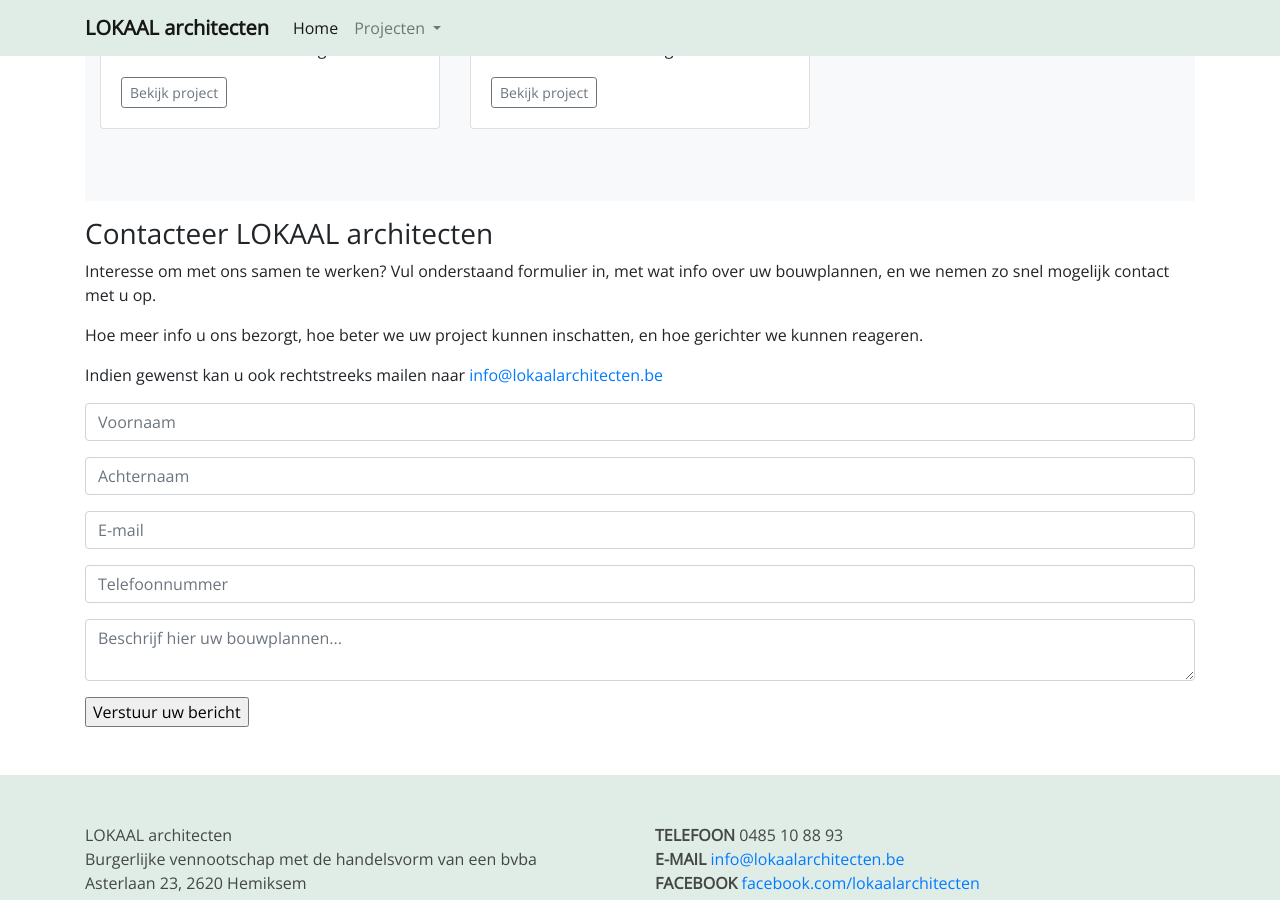
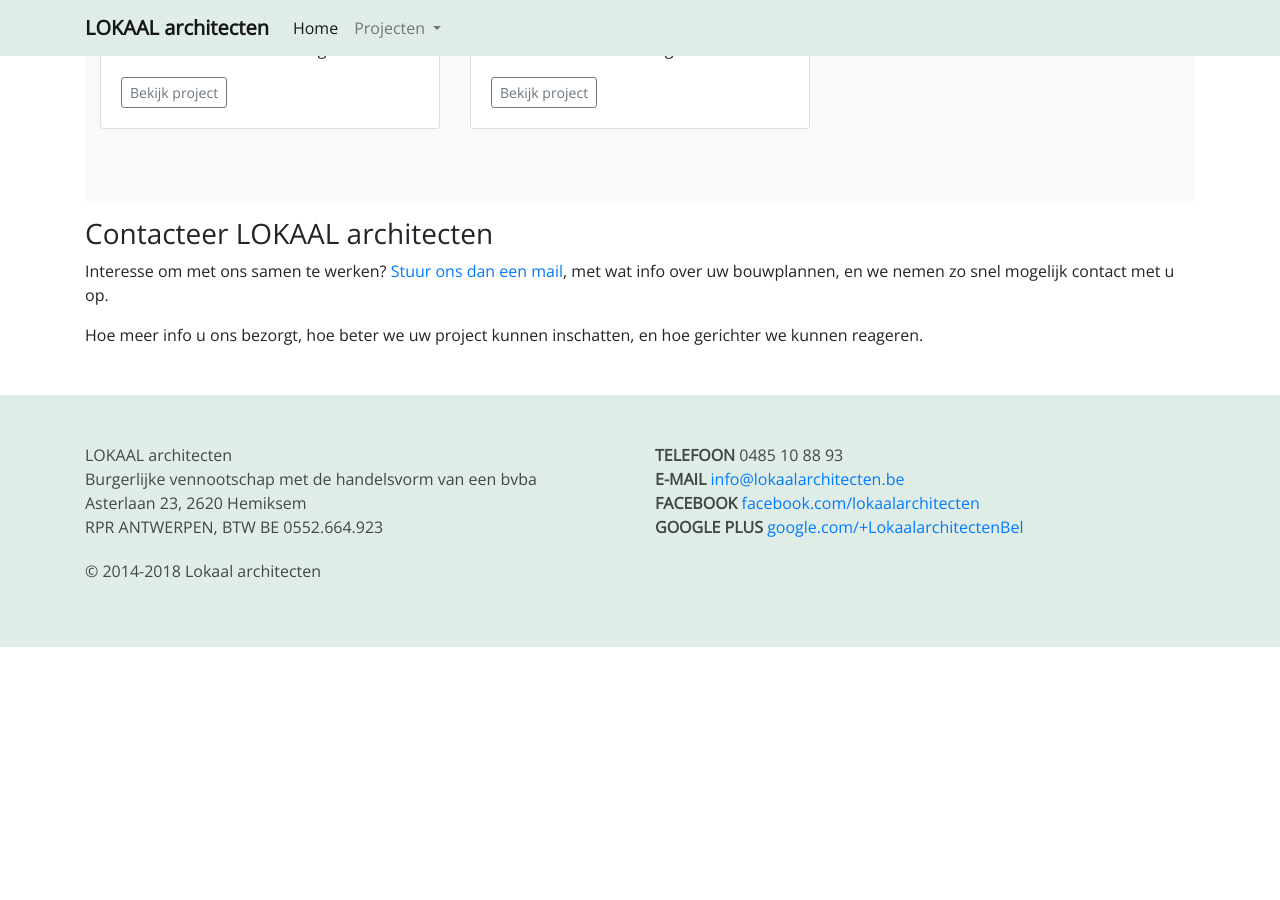
Before and after one commit to johanvanmol/LOKAAL, a Jekyll site: the page built from index.md, in a window 1280 px wide and 900 px high, scrolled down 1470 px. Built offline with Jekyll 4.4.1, drawn with Linux system fonts in a browser that asks for light colours; nearby versions of some CDN libraries; after the commit the page ends 2117 px from its top, so only the background shows below that.

Commit message:
Contact form Insightly verwijderd wegens SPAM

```diff
--- a/_includes/contact.html
+++ b/_includes/contact.html
@@ -4,26 +4,8 @@
 ================================
 -->
 <h3 id="contact">Contacteer LOKAAL architecten</h3>
-<p>Interesse om met ons samen te werken? Vul onderstaand formulier in, met wat info over uw bouwplannen, en we nemen zo snel mogelijk contact met u op.</p>
+<p>Interesse om met ons samen te werken? <a href="mailto:info@lokaalarchitecten.be?subject=Contact via www.lokaalarchitecten.be">Stuur ons dan een mail</a>, met wat info over uw bouwplannen, en we nemen zo snel mogelijk contact met u op.</p>
 <p>Hoe meer info u ons bezorgt, hoe beter we uw project kunnen inschatten, en hoe gerichter we kunnen reageren.</p>
-<p>Indien gewenst kan u ook rechtstreeks mailen naar <a href="mailto:info@lokaalarchitecten.be?subject=Contact via www.lokaalarchitecten.be"> info@lokaalarchitecten.be</a></p>
-
-<form name="insightly_web_to_contact" action="https://googleapps.insight.ly/WebToContact/Create" method="post">
-  <input type="hidden" name="formId" value="kHRgjUu99ICUqcPjVNnw0g==" />
-  <!-- Naam en voornaam -->
-  <input id="insightly_firstName" name="FirstName" class="name form-control" type="text" placeholder="Voornaam">
-  <input id="insightly_lastName" name="LastName" class="name form-control" type="text" placeholder="Achternaam">
-  <!-- E-mail -->
-  <input type="hidden" name="emails[0].Label" value="Work" />
-  <input id="emails[0]_Value" name="emails[0].Value" class="mail form-control" type="text" placeholder="E-mail">
-  <!-- Telefoon -->
-  <input type="hidden" name="phones[0].Label" value="Work" />
-  <input id="phones[0]_Value" name="phones[0].Value" class="phone form-control" type="text" placeholder="Telefoonnummer">
-  <!-- Bericht -->
-  <textarea id="insightly_background" name="background" placeholder="Beschrijf hier uw bouwplannen..." class="form-control"></textarea>
-  <!-- Knop -->
-  <input type="submit" value="Verstuur uw bericht">
-</form>
 <!--
 ==============================
 == end include contact.html ==
```
